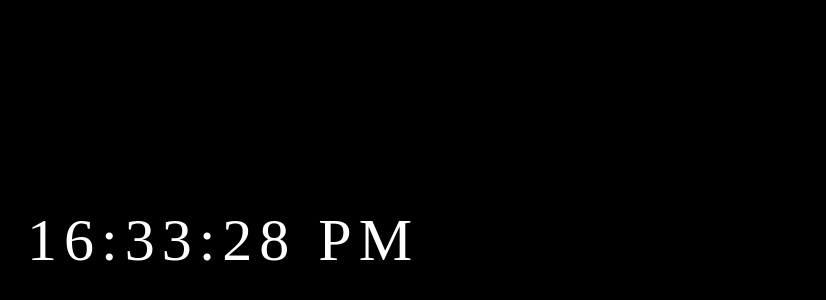
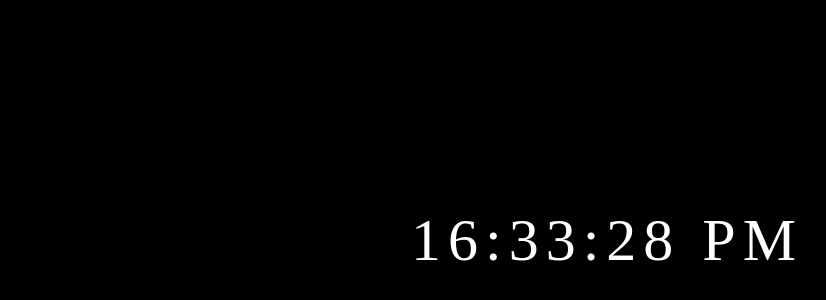
Before and after one commit to Sayed-Nabil-Habib/Time, a plain HTML site: page index.html in a window 1280 px wide. Shown: the part 194-494 px from the top of the page, without its empty margins (229-1055 px from the left). Drawn offline with Linux system fonts and the light colour scheme.

Commit message:
Update style.css

```diff
--- a/style/style.css
+++ b/style/style.css
@@ -4,7 +4,7 @@ body{
 .clock{
   position: absolute;
   top: 50%;
-  left:20%;
+  left:50%;
   color:white;
   letter-spacing: 7px;
   font-size: 60px;
```
